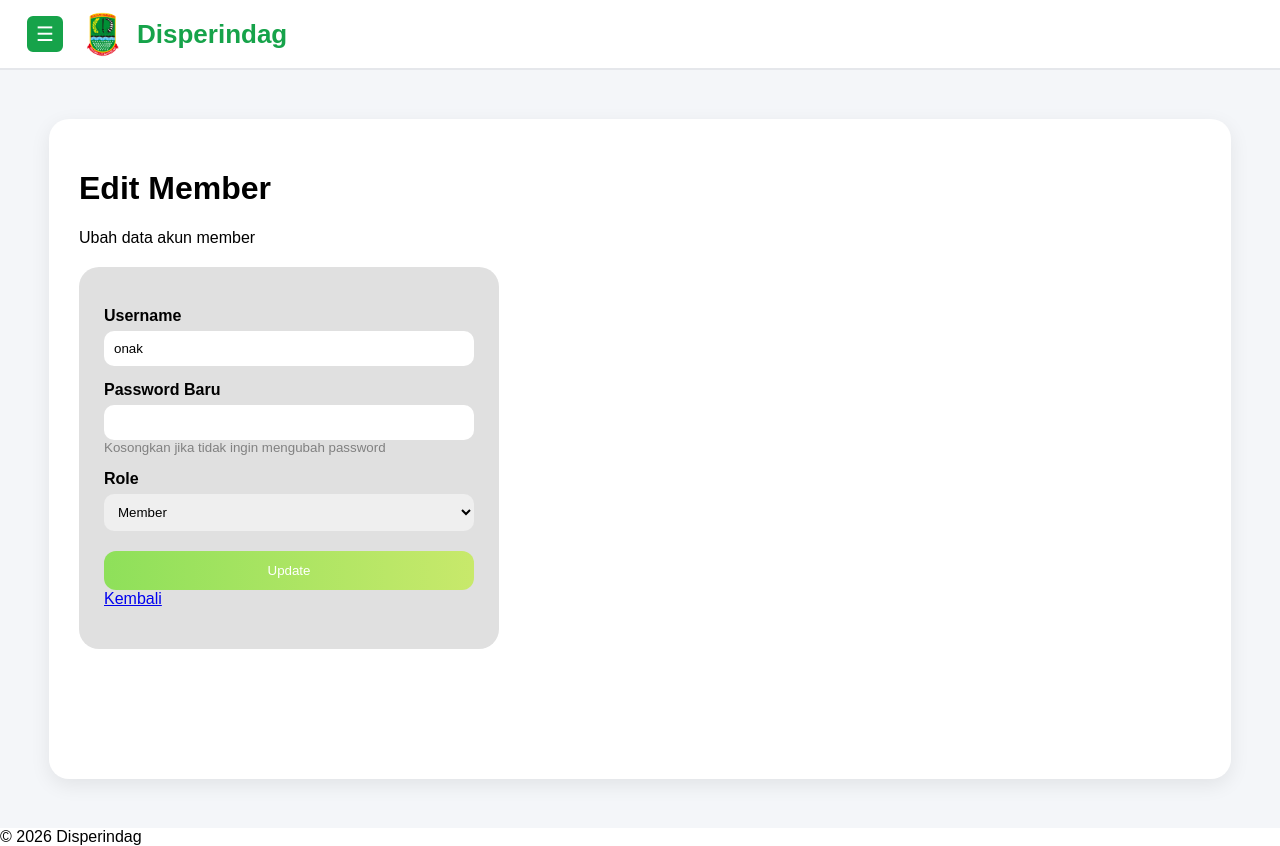
After one commit to FakhriAdiyat/Sistem-Penghitung-Harga-Pokok-Disperindag, a PHP site: page /Sistem-Penghitung-Harga-Pokok-Disperindag/pages/edit_member.php?id=9 in a window 1280 px wide. The commit adds this page. Run offline with PHP 8.4, Linux system fonts and the light colour scheme; a user stored in the database is signed in; data comes from the database, SQL or seed files in the repository.

Commit message:
fix url & add edit member

```diff
--- a/includes/header.php
+++ b/includes/header.php
@@ -15,7 +15,7 @@
 
     <div class="header-brand">
         <img src="<?= BASE_URL ?>assets/img/logo1.png" alt="Logo" class="header-logo">
-        <span onclick="window.location.href='<?= BASE_URL ?>dashboard.php'" style="cursor:pointer;">
+        <span onclick="window.location.href='<?= BASE_URL ?>pages/dashboard.php'" style="cursor:pointer;">
     Disperindag
 </span>
     </div>
--- a/includes/sidebar.php
+++ b/includes/sidebar.php
@@ -11,7 +11,7 @@
         <?php if ($_SESSION['role'] == 'admin') { ?>
 
             <li>
-                <a href="<?= BASE_URL ?>dashboard.php">Dashboard</a>
+                <a href="<?= BASE_URL ?>pages/dashboard.php">Dashboard</a>
             </li>
 
             <li>
@@ -29,7 +29,7 @@
         <?php } else { ?>
 
             <li>
-                <a href="<?= BASE_URL ?>dashboard.php">Dashboard</a>
+                <a href="<?= BASE_URL ?>pages/dashboard.php">Dashboard</a>
             </li>
 
              <li>
--- /dev/null
+++ b/pages/edit_member.php
@@ -0,0 +1,82 @@
+<?php
+require_once '../config/database.php';
+require_once '../includes/auth_check.php';
+require_once '../includes/role_check.php';
+
+// Ambil ID dari URL
+if (!isset($_GET['id'])) {
+    header("Location: member.php");
+    exit;
+}
+
+$id = $_GET['id'];
+
+// Ambil data user
+$q = mysqli_query($conn, "SELECT * FROM users WHERE id='$id'");
+$data = mysqli_fetch_assoc($q);
+
+// Kalau user tidak ditemukan
+if (!$data) {
+    header("Location: member.php");
+    exit;
+}
+?>
+
+<div class="layout">
+
+    <!-- SIDEBAR -->
+    <?php require_once '../includes/sidebar.php'; ?>
+
+    <!-- WRAPPER -->
+    <div style="flex:1; display:flex; flex-direction:column;">
+
+        <!-- HEADER -->
+        <?php require_once '../includes/header.php'; ?>
+
+        <!-- CONTENT -->
+        <div class="content">
+            <div class="container">
+
+                <h1>Edit Member</h1>
+                <p class="subtitle">Ubah data akun member</p>
+
+                <div class="form-box">
+
+                    <form action="<?= BASE_URL ?>process/member_process.php" method="POST">
+
+                        <input type="hidden" name="id" value="<?= $data['id'] ?>">
+
+                        <div class="form-group">
+                            <label>Username</label>
+                            <input type="text" name="username"
+                                   value="<?= htmlspecialchars($data['username']) ?>" required>
+                        </div>
+
+                        <div class="form-group">
+                            <label>Password Baru</label>
+                            <input type="password" name="password">
+                            <small style="color:gray;">Kosongkan jika tidak ingin mengubah password</small>
+                        </div>
+
+                        <div class="form-group">
+                            <label>Role</label>
+                            <select name="role" required>
+                                <option value="member" <?= $data['role']=='member'?'selected':'' ?>>Member</option>
+                                <option value="admin" <?= $data['role']=='admin'?'selected':'' ?>>Admin</option>
+                            </select>
+                        </div>
+
+                        <button type="submit" name="update" class="btn-save">Update</button>
+                        <a href="member.php" class="btn-cancel">Kembali</a>
+
+                    </form>
+
+                </div>
+
+            </div>
+        </div>
+
+    </div>
+</div>
+
+<?php require_once '../includes/footer.php'; ?>
```
Also changed, not shown: pages/member.php (+10 -3 lines), process/member_process.php (+52 -5 lines).
